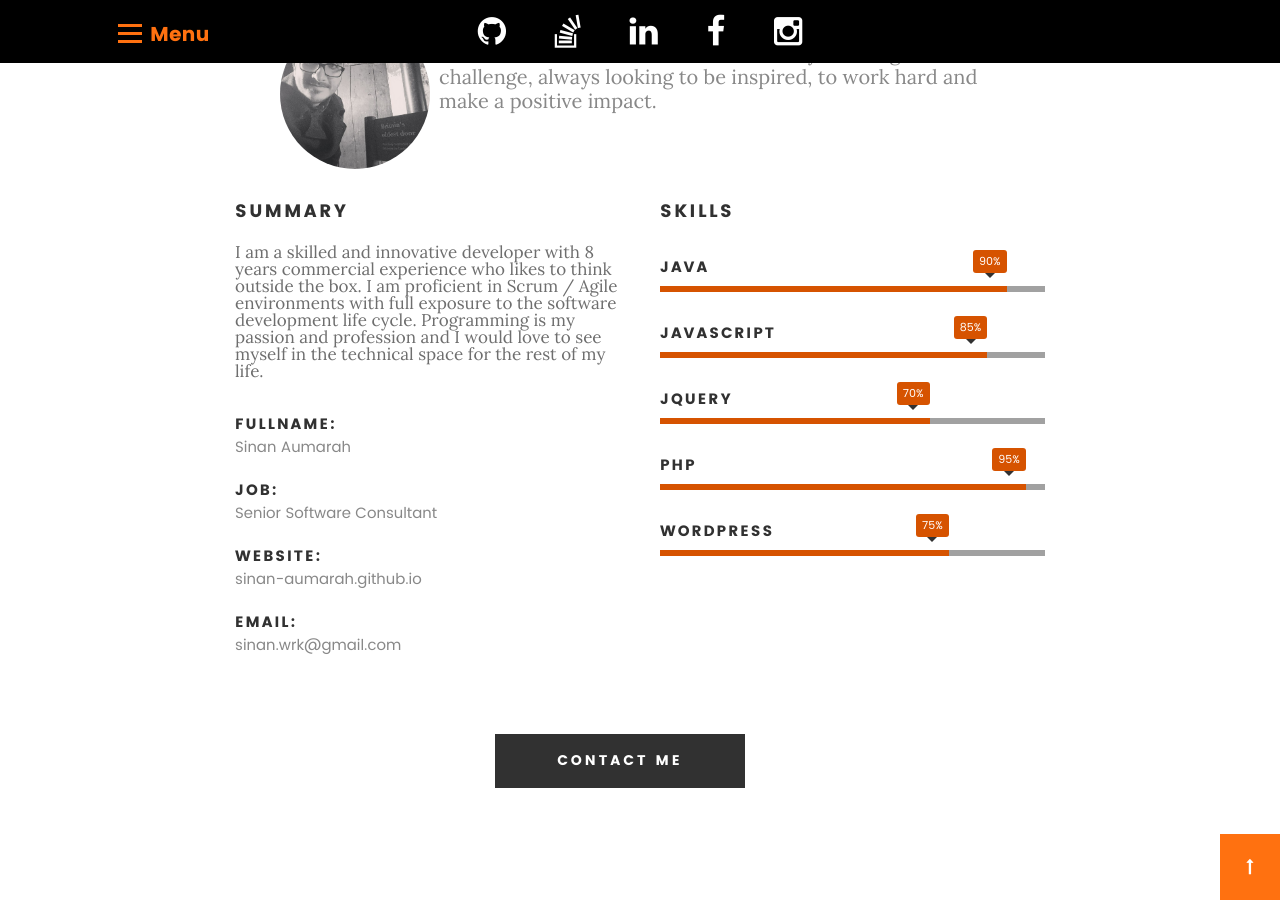
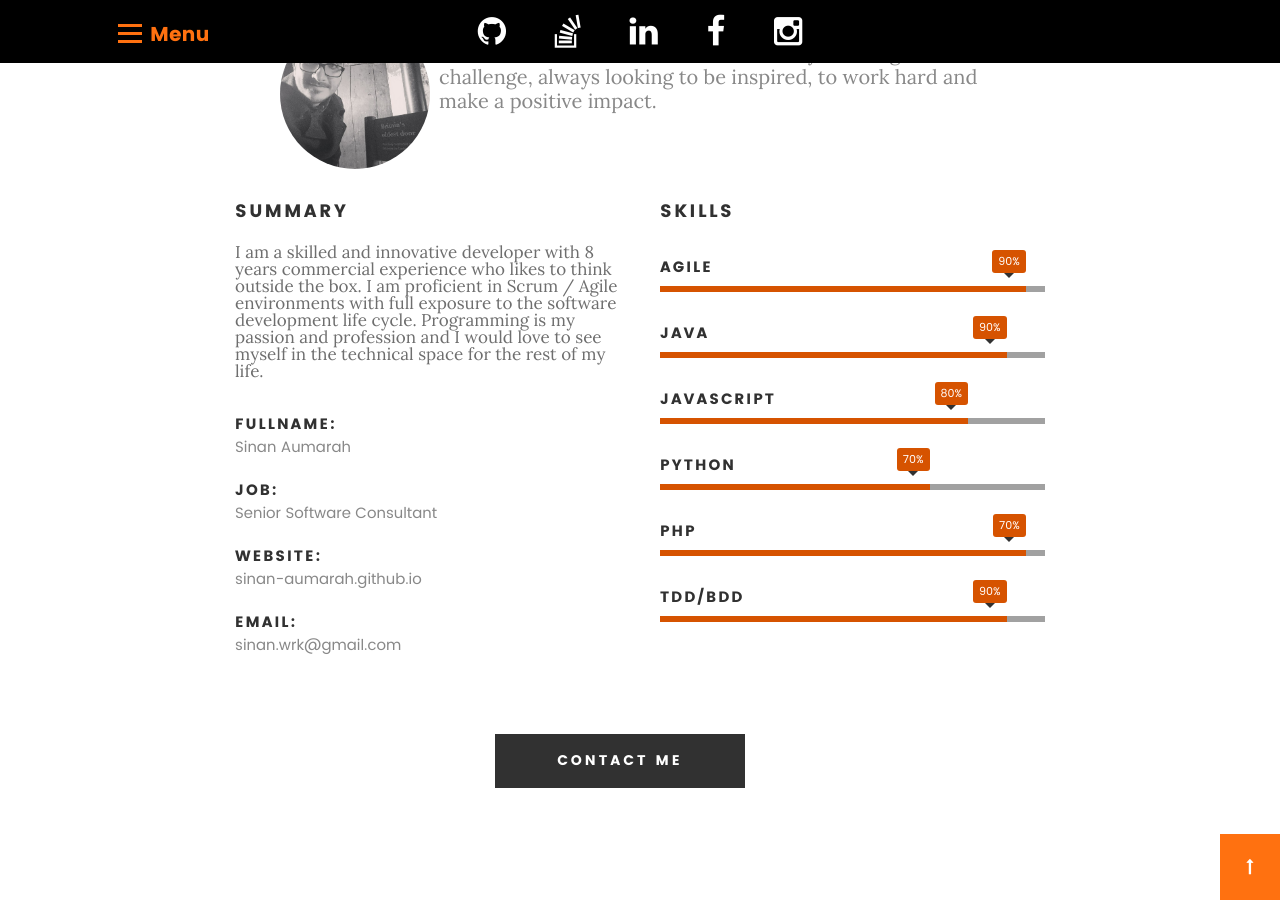
Before and after one commit to sinan-aumarah/sinan-aumarah.github.io, a Jekyll site: the page built from index.md, in a window 1280 px wide and 900 px high, scrolled down 1122 px. Built offline with Jekyll 4.4.1, drawn with Linux system fonts in a browser that asks for light colours; some web fonts are replaced.

Commit message:
+ updated skills section

```diff
--- a/_includes/about.html
+++ b/_includes/about.html
@@ -50,24 +50,28 @@
 
             <ul class="skill-bars">
                 <li>
+                    <div class="progress percent95"><span>90%</span></div>
+                    <strong>Agile</strong>
+                </li>
+                <li>
                     <div class="progress percent90"><span>90%</span></div>
                     <strong>Java</strong>
                 </li>
                 <li>
-                    <div class="progress percent85"><span>85%</span></div>
+                    <div class="progress percent80"><span>80%</span></div>
                     <strong>Javascript</strong>
                 </li>
                 <li>
                     <div class="progress percent70"><span>70%</span></div>
-                    <strong>JQuery</strong>
+                    <strong>Python</strong>
                 </li>
                 <li>
-                    <div class="progress percent95"><span>95%</span></div>
+                    <div class="progress percent95"><span>70%</span></div>
                     <strong>PHP</strong>
                 </li>
                 <li>
-                    <div class="progress percent75"><span>75%</span></div>
-                    <strong>Wordpress</strong>
+                    <div class="progress percent90"><span>90%</span></div>
+                    <strong>TDD/BDD</strong>
                 </li>
 
             </ul>
```
